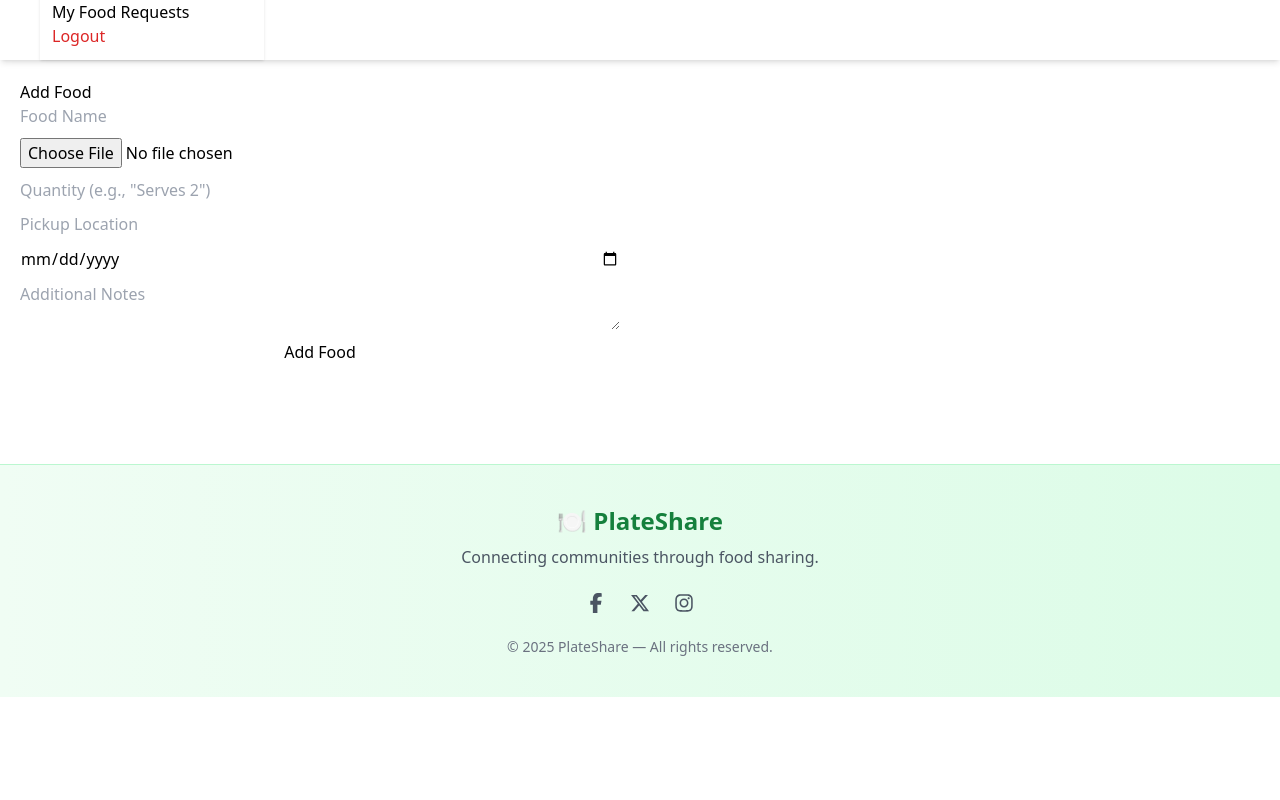
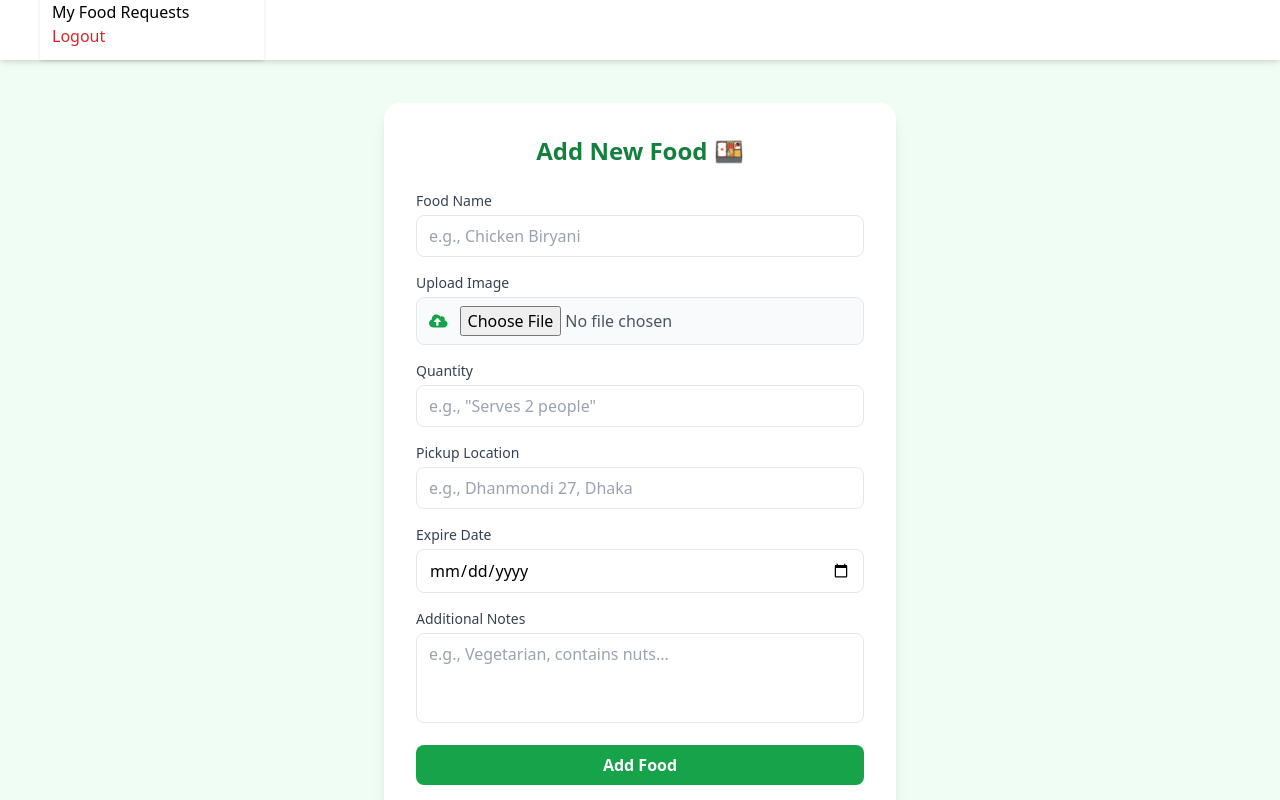
Before and after one commit to cs-rajat/Plant, a React (Vite) app: page /add-food in a window 1280 px wide. Shown: the part 300-1100 px from the top of the page. Before the commit the page ends 997 px from the top, so only its background shows below. Built offline with nearby package versions, Linux system fonts and the light colour scheme; no server answers; sample sign-in values are in the browser's storage.

Commit message:
add food

```diff
--- a/src/pages/AddFood.jsx
+++ b/src/pages/AddFood.jsx
@@ -4,8 +4,9 @@ import axios from "axios";
 import { toast } from "react-toastify";
 import { useAuth } from "../contexts/AuthContext";
 import { useNavigate } from "react-router-dom";
+import { FaCloudUploadAlt } from "react-icons/fa";
 
-export default function AddFood(){
+export default function AddFood() {
   const { user } = useAuth();
   const { register, handleSubmit, reset } = useForm();
   const navigate = useNavigate();
@@ -14,13 +15,16 @@ export default function AddFood(){
 
   const onSubmit = async (data) => {
     if (!user) return toast.error("Login required");
-    if (!data.image[0]) return toast.error("Image required");
+    if (!data.image[0]) return toast.error("Image is required");
 
     try {
       toast.info("Uploading image...");
       const fd = new FormData();
       fd.append("image", data.image[0]);
-      const imgbbRes = await axios.post(`https://api.imgbb.com/1/upload?key=${IMGBB_KEY}`, fd);
+      const imgbbRes = await axios.post(
+        `https://api.imgbb.com/1/upload?key=${IMGBB_KEY}`,
+        fd
+      );
       const imageUrl = imgbbRes.data.data.url;
 
       const token = await user.getIdToken();
@@ -31,26 +35,30 @@ export default function AddFood(){
         pickupLocation: data.pickupLocation,
         expireDate: data.expireDate,
         notes: data.notes,
-        donator: { name: user.displayName, email: user.email, photoURL: user.photoURL },
-        food_status: "Available"
+        donator: {
+          name: user.displayName,
+          email: user.email,
+          photoURL: user.photoURL,
+        },
+        food_status: "Available",
       };
 
       const res = await fetch(`${API}/foods`, {
         method: "POST",
         headers: {
-          "Content-Type":"application/json",
-          Authorization: `Bearer ${token}`
+          "Content-Type": "application/json",
+          Authorization: `Bearer ${token}`,
         },
-        body: JSON.stringify(payload)
+        body: JSON.stringify(payload),
       });
 
       if (res.ok) {
-        toast.success("Food added");
+        toast.success("Food added successfully!");
         reset();
         navigate("/manage-foods");
       } else {
         const err = await res.json();
-        toast.error(err.message || "Failed to add");
+        toast.error(err.message || "Failed to add food");
       }
     } catch (err) {
       console.error(err);
@@ -59,17 +67,99 @@ export default function AddFood(){
   };
 
   return (
-    <div style={{padding:20}}>
-      <h2>Add Food</h2>
-      <form onSubmit={handleSubmit(onSubmit)} style={{display:"grid",gap:10,maxWidth:600}}>
-        <input {...register("name",{required:true})} placeholder="Food Name" />
-        <input type="file" {...register("image",{required:true})} accept="image/*" />
-        <input {...register("quantity",{required:true})} placeholder='Quantity (e.g., "Serves 2")' />
-        <input {...register("pickupLocation",{required:true})} placeholder="Pickup Location" />
-        <input type="date" {...register("expireDate",{required:true})} />
-        <textarea {...register("notes")} placeholder="Additional Notes" />
-        <button type="submit">Add Food</button>
-      </form>
+    <div className="flex items-center justify-center min-h-screen px-4 bg-green-50">
+      <div className="w-full max-w-lg p-8 bg-white shadow-lg rounded-2xl">
+        <h2 className="mb-6 text-2xl font-bold text-center text-green-700">
+          Add New Food 🍱
+        </h2>
+
+        <form onSubmit={handleSubmit(onSubmit)} className="space-y-4">
+
+          <div>
+            <label className="block mb-1 text-sm font-medium text-gray-700">
+              Food Name
+            </label>
+            <input
+              {...register("name", { required: true })}
+              placeholder="e.g., Chicken Biryani"
+              className="w-full px-3 py-2 border rounded-lg focus:outline-none focus:ring-2 focus:ring-green-400"
+            />
+          </div>
+
+
+          <div>
+            <label className="block mb-1 text-sm font-medium text-gray-700">
+              Upload Image
+            </label>
+            <div className="flex items-center gap-3 px-3 py-2 border rounded-lg bg-gray-50">
+              <FaCloudUploadAlt className="text-xl text-green-600" />
+              <input
+                type="file"
+                accept="image/*"
+                {...register("image", { required: true })}
+                className="w-full text-gray-600"
+              />
+            </div>
+          </div>
+
+
+          <div>
+            <label className="block mb-1 text-sm font-medium text-gray-700">
+              Quantity
+            </label>
+            <input
+              {...register("quantity", { required: true })}
+              placeholder='e.g., "Serves 2 people"'
+              className="w-full px-3 py-2 border rounded-lg focus:outline-none focus:ring-2 focus:ring-green-400"
+            />
+          </div>
+
+
+          <div>
+            <label className="block mb-1 text-sm font-medium text-gray-700">
+              Pickup Location
+            </label>
+            <input
+              {...register("pickupLocation", { required: true })}
+              placeholder="e.g., Dhanmondi 27, Dhaka"
+              className="w-full px-3 py-2 border rounded-lg focus:outline-none focus:ring-2 focus:ring-green-400"
+            />
+          </div>
+
+
+          <div>
+            <label className="block mb-1 text-sm font-medium text-gray-700">
+              Expire Date
+            </label>
+            <input
+              type="date"
+              {...register("expireDate", { required: true })}
+              className="w-full px-3 py-2 border rounded-lg focus:outline-none focus:ring-2 focus:ring-green-400"
+            />
+          </div>
+
+
+          <div>
+            <label className="block mb-1 text-sm font-medium text-gray-700">
+              Additional Notes
+            </label>
+            <textarea
+              {...register("notes")}
+              placeholder="e.g., Vegetarian, contains nuts..."
+              rows="3"
+              className="w-full px-3 py-2 border rounded-lg resize-none focus:outline-none focus:ring-2 focus:ring-green-400"
+            ></textarea>
+          </div>
+
+
+          <button
+            type="submit"
+            className="w-full py-2 font-semibold text-white transition bg-green-600 rounded-lg hover:bg-green-700"
+          >
+            Add Food
+          </button>
+        </form>
+      </div>
     </div>
   );
 }
```
